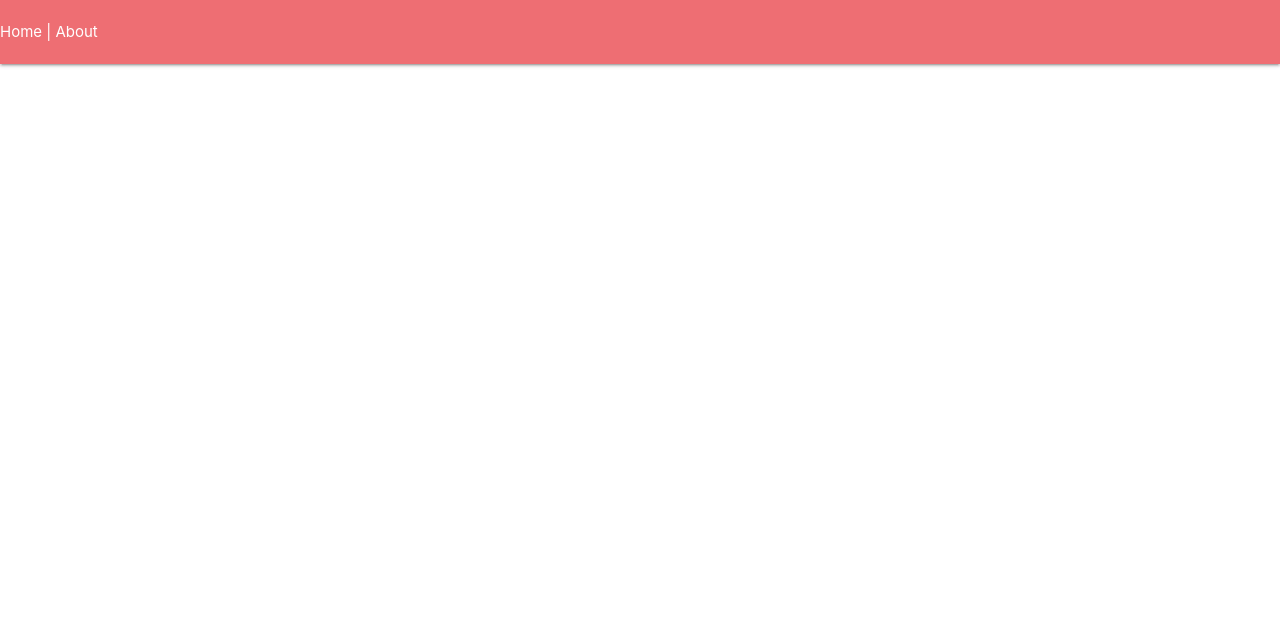
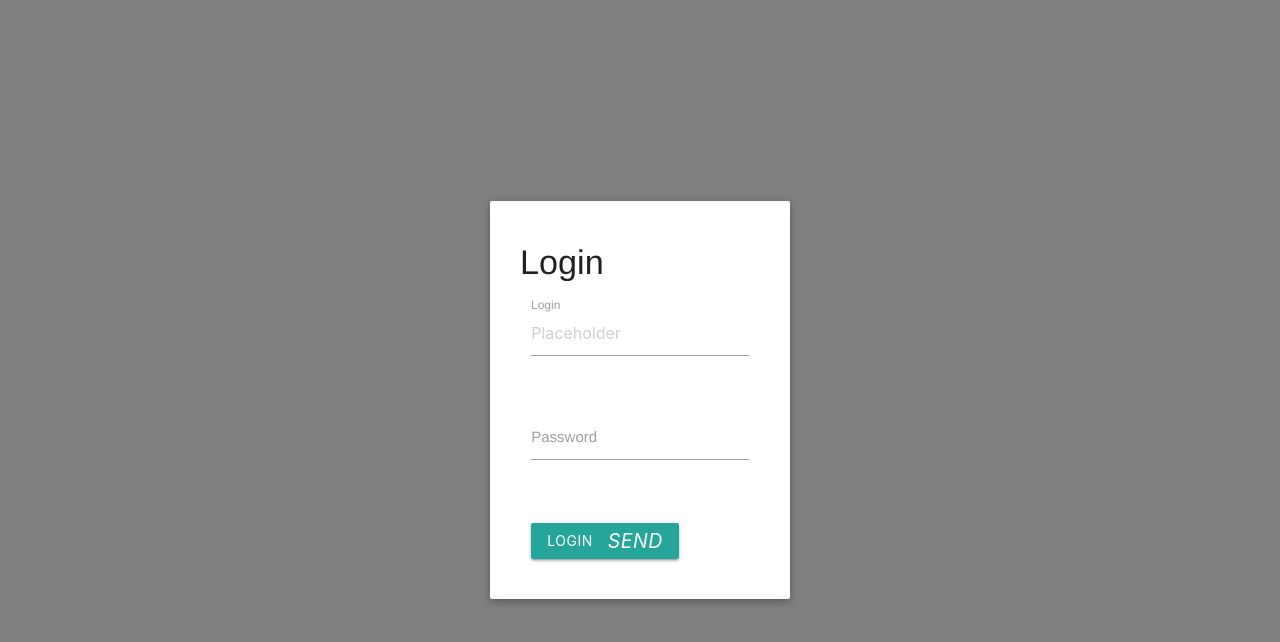
Before and after one commit to AliaksandrBesman/frontend-smartcards, a Vue app: page /login in a window 1280 px wide. Before the commit this address had no page. Shown: the top 642 px of the page. Built offline with nearby package versions, Linux system fonts and the light colour scheme.

Commit message:
add empty and main layouts

```diff
--- a/package.json
+++ b/package.json
@@ -7,6 +7,7 @@
     "build": "vue-cli-service build"
   },
   "dependencies": {
+    "axios": "^1.6.5",
     "core-js": "^3.8.3",
     "materialize-css": "^1.0.0-rc.2",
     "register-service-worker": "^1.7.2",
--- a/src/App.vue
+++ b/src/App.vue
@@ -1,10 +1,25 @@
 <template>
-  <nav>
-    <router-link to="/">Home</router-link> |
-    <router-link to="/about">About</router-link>
-  </nav>
-  <router-view/>
+  <component :is="layout">
+  </component>
 </template>
+
+<script>
+import EmptyLayout from "./layouts/EmptyLayout";
+import MainLayout from "./layouts/MainLayout";
+export default {
+  components:{
+    EmptyLayout,
+    MainLayout
+  },
+  computed: {
+    layout(){
+      console.log('App- meta')
+      console.log(this.$route.meta.layout)
+      return (this.$route.meta.layout || 'empty') + '-layout'
+    }
+  }
+}
+</script>
 
 <style lang="scss">
 @import '~materialize-css/dist/css/materialize.min.css';
--- /dev/null
+++ b/src/components/Navbar.vue
@@ -0,0 +1,12 @@
+<template>
+    <nav>
+        <div class="nav-wrapper">
+            <a href="#" class="brand-logo">Logo</a>
+            <ul id="nav-mobile" class="right hide-on-med-and-down">
+                <li><a href="sass.html">Sass</a></li>
+                <li><a href="badges.html">Components</a></li>
+                <li><a href="collapsible.html">JavaScript</a></li>
+            </ul>
+        </div>
+    </nav>
+</template>
--- /dev/null
+++ b/src/layouts/EmptyLayout.vue
@@ -0,0 +1,76 @@
+<template>
+  <div class="modal-mask">
+    <div class="modal-wrapper">
+      <div class="modal-container">
+        <router-view/>
+      </div>
+    </div>
+  </div>
+</template>
+
+<style scoped>
+.modal-mask {
+  position: fixed;
+  z-index: 9998;
+  top: 0;
+  left: 0;
+  width: 100%;
+  height: 100%;
+  background-color: rgba(0, 0, 0, 0.5);
+  display: table;
+  transition: opacity 0.3s ease;
+}
+
+.modal-wrapper {
+  display: table-cell;
+  vertical-align: middle;
+}
+
+.modal-container {
+  width: 300px;
+  margin: 0px auto;
+  padding: 20px 30px;
+  background-color: #fff;
+  border-radius: 2px;
+  box-shadow: 0 2px 8px rgba(0, 0, 0, 0.33);
+  transition: all 0.3s ease;
+  font-family: Helvetica, Arial, sans-serif;
+}
+
+.modal-header h3 {
+  margin-top: 0;
+  color: #42b983;
+}
+
+.modal-body {
+  margin: 20px 0;
+}
+
+.modal-default-button {
+  float: right;
+}
+
+/*
+ * The following styles are auto-applied to elements with
+ * transition="modal" when their visibility is toggled
+ * by Vue.js.
+ *
+ * You can easily play with the modal transition by editing
+ * these styles.
+ */
+
+.modal-enter {
+  opacity: 0;
+}
+
+.modal-leave-active {
+  opacity: 0;
+}
+
+.modal-enter .modal-container,
+.modal-leave-active .modal-container {
+  -webkit-transform: scale(1.1);
+  transform: scale(1.1);
+}
+
+</style>
--- /dev/null
+++ b/src/layouts/MainLayout.vue
@@ -0,0 +1,14 @@
+<template>
+  <Navbar />
+  <router-view />
+</template>
+
+<script>
+import Navbar from "@/components/Navbar";
+export default {
+  name: "MainLayout",
+  components: {
+    Navbar,
+  },
+};
+</script>
--- a/src/main.js
+++ b/src/main.js
@@ -3,5 +3,6 @@ import App from './App.vue'
 import './registerServiceWorker'
 import router from './router'
 import store from './store'
+import 'materialize-css/dist/js/materialize.min'
 
 createApp(App).use(store).use(router).mount('#app')
--- a/src/router/index.js
+++ b/src/router/index.js
@@ -1,19 +1,19 @@
 import { createRouter, createWebHistory } from 'vue-router'
-import HomeView from '../views/HomeView.vue'
+import HomeView from '../views/Home.vue'
 
 const routes = [
   {
     path: '/',
     name: 'home',
+    meta: {layout: 'main'},
     component: HomeView
   },
   {
-    path: '/about',
-    name: 'about',
-    // route level code-splitting
-    // this generates a separate chunk (about.[hash].js) for this route
-    // which is lazy-loaded when the route is visited.
-    component: () => import(/* webpackChunkName: "about" */ '../views/AboutView.vue')
+    path: '/login',
+    name: 'login',
+    meta: {layout: 'empty'},
+
+    component: () => import('../views/Login.vue')
   }
 ]
 
--- a/src/store/index.js
+++ b/src/store/index.js
@@ -1,14 +1,7 @@
 import { createStore } from 'vuex'
 
 export default createStore({
-  state: {
-  },
-  getters: {
-  },
-  mutations: {
-  },
-  actions: {
-  },
+
   modules: {
   }
 })
--- /dev/null
+++ b/src/views/Home.vue
@@ -0,0 +1,5 @@
+<template>
+  <div>
+    <h2>Home page</h2>
+  </div>
+</template>
--- /dev/null
+++ b/src/views/Login.vue
@@ -0,0 +1,65 @@
+<template>
+  <div>
+    <div class="modal-header">
+      <h4>Login</h4>
+    </div>
+    <div class="row">
+      <form class="col s12">
+        <div class="row">
+          <div class="input-field col s12">
+            <input
+              placeholder="Placeholder"
+              id="login"
+              type="text"
+              v-model="login"
+
+            />
+            <label for="login">Login</label>
+            <!-- <span
+              v-if="v$.login.$error"
+              class="helper-text"
+              :data-error="v$.login.required.$message"
+            ></span> -->
+          </div>
+        </div>
+        <div class="row">
+          <div class="input-field col s12">
+            <input
+              id="password"
+              type="password"
+              v-model="password"
+            />
+            <label for="password">Password</label>
+            <!-- <span v-if="v$.password.$error" class="helper-text" :data-error="v$.password.required.$message"></span> -->
+          </div>
+        </div>
+      </form>
+    </div>
+    <div class="modal-footer">
+      <div class="row">
+        <div class="col s12">
+          <button class="btn waves-effect waves-light" @click="LoginUser">
+            Login
+            <i class="material-icons right">send</i>
+          </button>
+        </div>
+      </div>
+    </div>
+  </div>
+</template>
+
+<script>
+export default {
+  name: "Login",
+  data() {
+    return {
+      login: null,
+      password: null,
+      submitStatus: null,
+    };
+  },
+  mounted() {
+    M.updateTextFields();
+  },
+};
+</script>
```
Also changed, not shown: src/store/modules/cards.js (added), 1 other file (tests, documents, lock files or other folders).
